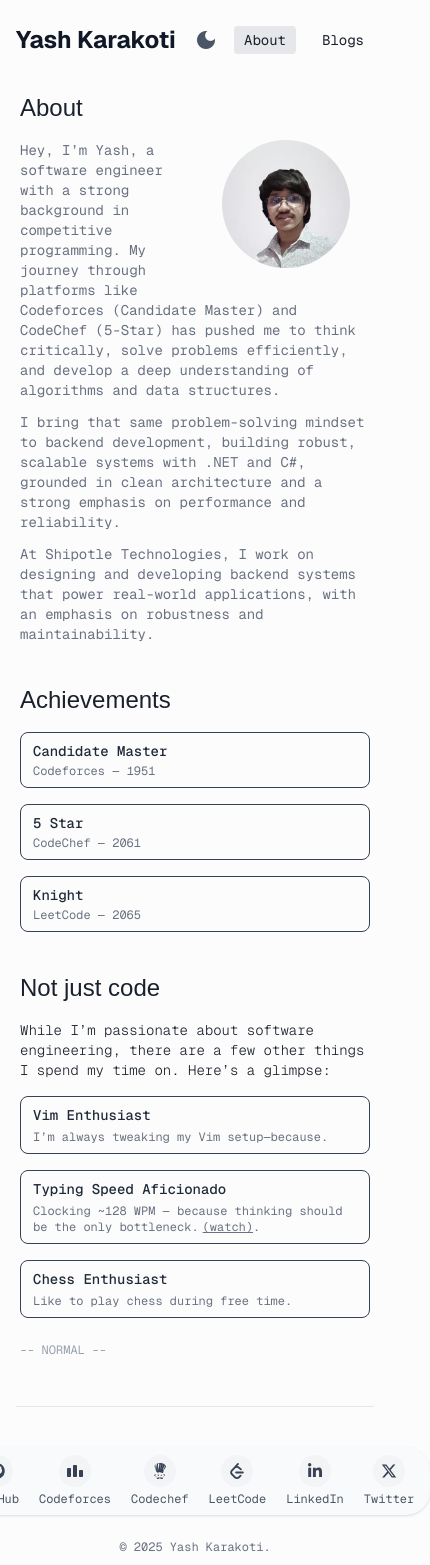
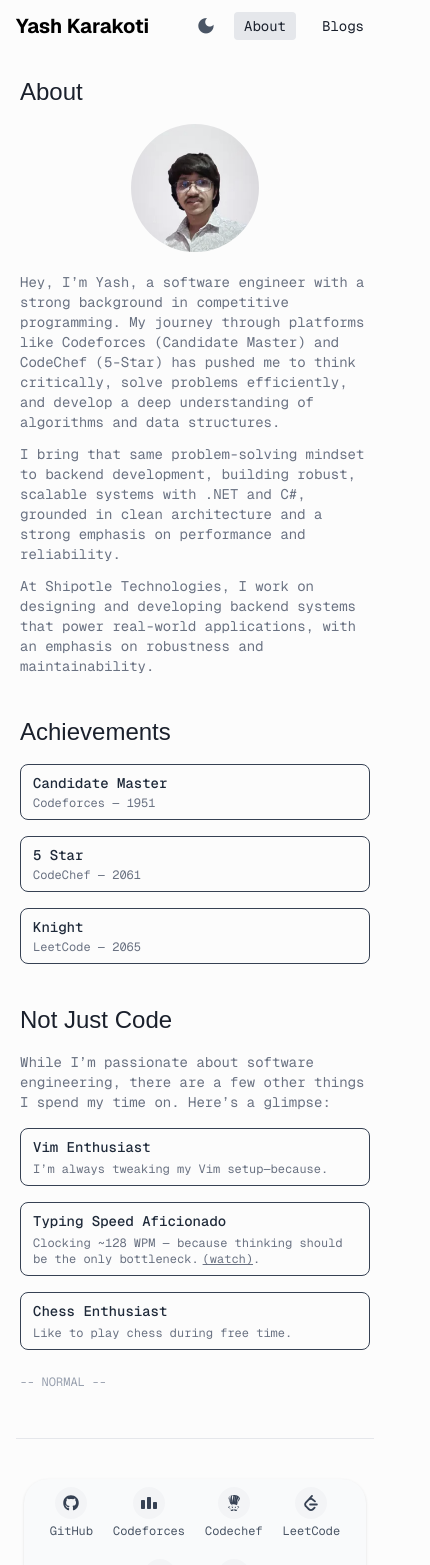
Before and after one commit to Ykarakoti77/blog, a Next.js app: page / in a window 390 px wide. Shown: the top 1565 px of the page, 430 px wide, since content can reach past the window. Built offline with nearby package versions, Linux system fonts and the light colour scheme.

Commit message:
image fixes and responsiveness

```diff
--- a/package.json
+++ b/package.json
@@ -15,6 +15,7 @@
     "@mdx-js/react": "^3.1.0",
     "@next/mdx": "^15.3.1",
     "@tailwindcss/typography": "^0.5.16",
+    "autoprefixer": "^10.4.21",
     "clsx": "^2.1.1",
     "date-fns": "^4.1.0",
     "gray-matter": "^4.0.3",
@@ -22,6 +23,7 @@
     "motion": "^12.9.2",
     "next": "15.3.1",
     "next-mdx-remote": "^5.0.0",
+    "postcss": "^8.5.3",
     "react": "^19.0.0",
     "react-dom": "^19.0.0",
     "react-icons": "^5.5.0",
@@ -40,7 +42,7 @@
     "@types/react-dom": "^19",
     "eslint": "^9",
     "eslint-config-next": "15.3.1",
-    "tailwindcss": "^4",
+    "tailwindcss": "^4.1.5",
     "typescript": "^5"
   },
   "overrides": {
--- a/src/app/blog/page.tsx
+++ b/src/app/blog/page.tsx
@@ -1,16 +1,14 @@
 import Link from "next/link";
 import { getAllPosts } from "@/lib/posts"; // Your helper to read MDX metadata
+import Title from "@/components/Title";
 
 export default async function BlogPage() {
   const posts = await getAllPosts();
 
   return (
     <section className="px-1 pt-1">
-      <h2 className="text-2xl font-medium mb-4" id="blog">
-        Blogs
-      </h2>
-
-      <p className="text-sm font-mono font-light mb-6">
+      <Title title="Blogs" />
+      <p className="text-sm font-light font-mono mb-6">
         Some notes, ideas, and writeups I’ve published over time.
       </p>
 
--- a/src/app/globals.css
+++ b/src/app/globals.css
@@ -1,7 +1,6 @@
 @import "tailwindcss";
 @plugin "@tailwindcss/typography";
 
-@import '@fontsource/inter';
 
 :root {
   --background: #ffffff;
--- a/src/app/layout.tsx
+++ b/src/app/layout.tsx
@@ -53,7 +53,7 @@ export default function RootLayout({
         />
       </head>
       <body className="min-h-screen bg-white dark:bg-gray-900 text-black dark:text-white">
-        <div className="max-w-3xl mx-auto p-4 pt-6">
+        <div className="max-w-3xl mx-auto p-4 pt-3 sm:pt-6">
           <Header onToggleDarkMode={toggleDarkMode} isDarkMode={isDarkMode} />
           <main className="mt-8">{children}</main>
           <Footer />
--- a/src/app/page.tsx
+++ b/src/app/page.tsx
@@ -1,4 +1,6 @@
-import Image from "next/image";
+/* eslint-disable @next/next/no-img-element */
+
+import Title from "@/components/Title";
 
 const achievements = [
   { title: "Candidate Master", platform: "Codeforces", rating: "1951" },
@@ -36,17 +38,15 @@ const funFacts = [
 export default function HomePage() {
   return (
     <section className="px-1 pt-1">
-      <h2 className="text-2xl font-medium mb-4" id="about">
-        About
-      </h2>
+      <Title title="About" />
       <div className="mb-10">
-        <div className="w-32 h-32 rounded-full overflow-hidden shrink-0 float-right mx-5 mb-5">
-          <Image
+        <div className="w-32 h-32 rounded-full mx-auto overflow-hidden sm:float-right sm:mx-3 mb-5 ">
+          <img
             src="/profile.jpg"
             alt="Profile"
             width={128}
             height={128}
-            className="object-cover grayscale-25 hover:grayscale-0"
+            className="object-cover grayscale-25 hover:grayscale-0 "
           />
         </div>
         <div className="text-sm text-gray-500 font-normal font-mono">
@@ -73,9 +73,7 @@ export default function HomePage() {
         {/* Image on the right */}
       </div>
 
-      <h2 className="text-2xl font-medium mb-4" id="about">
-        Achievements
-      </h2>
+      <Title title="Achievements" />
 
       <div className="grid grid-cols-1 sm:grid-cols-2 md:grid-cols-3 gap-4 mt-4 mb-10">
         {achievements.map(({ title, platform, rating }) => (
@@ -93,11 +91,9 @@ export default function HomePage() {
         ))}
       </div>
 
-      <h3 className="text-2xl font-medium mb-4" id="about">
-        Not just code
-      </h3>
+      <Title title="Not Just Code" />
 
-      <p className="text-sm font-mono font-light mb-4">
+      <p className="text-sm text-gray-500 font-normal font-mono mb-4">
         While I’m passionate about software engineering, there are a few other
         things I spend my time on. Here’s a glimpse:
       </p>
--- a/src/components/Contact.tsx
+++ b/src/components/Contact.tsx
@@ -34,8 +34,8 @@ const navItems = [
 
 export default function Contact() {
   return (
-    <div className="flex justify-center py-4">
-      <div className="flex gap-5 bg-gray-50 px-4 py-2 rounded-3xl shadow-sm">
+    <div className="flex justify-center py-4 px-2">
+      <div className="flex flex-wrap justify-center gap-5 bg-gray-50 px-4 py-2 rounded-3xl shadow-sm">
         {navItems.map(({ icon: Icon, label, href }, index) => (
           <a
             key={index}
--- a/src/components/Header.tsx
+++ b/src/components/Header.tsx
@@ -16,7 +16,9 @@ export default function Header({ onToggleDarkMode }: HeaderProps) {
   return (
     <header className="flex justify-between items-center font-sans">
       <Link href="/" className="hover:bg-gray-100">
-        <h1 className="text-2xl text-gray-900 font-bold">Yash Karakoti</h1>
+        <h1 className="text-xl text-black font-bold font-sans">
+          Yash Karakoti
+        </h1>
       </Link>
 
       <div className="space-x-4 flex items-center">
@@ -25,12 +27,12 @@ export default function Header({ onToggleDarkMode }: HeaderProps) {
           onClick={onToggleDarkMode}
           aria-label="Toggle dark mode"
         >
-          <span className="material-icons">dark_mode</span>
+          <i className="material-icons scale-85">dark_mode</i>
         </button>
         <Link
           href="/"
           className={clsx(
-            "font-mono text-sm",
+            "font-mono text-sm font-normal",
             "px-2.5 py-1 rounded transition duration-100",
             pathname === "/" ? "bg-gray-200" : "hover:bg-gray-100"
           )}
--- /dev/null
+++ b/src/components/Title.tsx
@@ -0,0 +1,7 @@
+import React from "react";
+
+function Title({ title }: { title: string }) {
+  return <div className="text-2xl font-medium mb-4">{title}</div>;
+}
+
+export default Title;
--- a/tailwind.config.js
+++ b/tailwind.config.js
@@ -17,9 +17,6 @@ const config = {
         "theme-dark-text": "#edf2f7",
         "theme-light-hover": "#cce3de",
       },
-      fontFamily: {
-        sans: ["InterVariable", "sans-serif"],
-      },
     },
   },
   plugins: [typography], // Use the imported typography plugin
```
Also changed, not shown: 1 other file (tests, documents, lock files or other folders).
